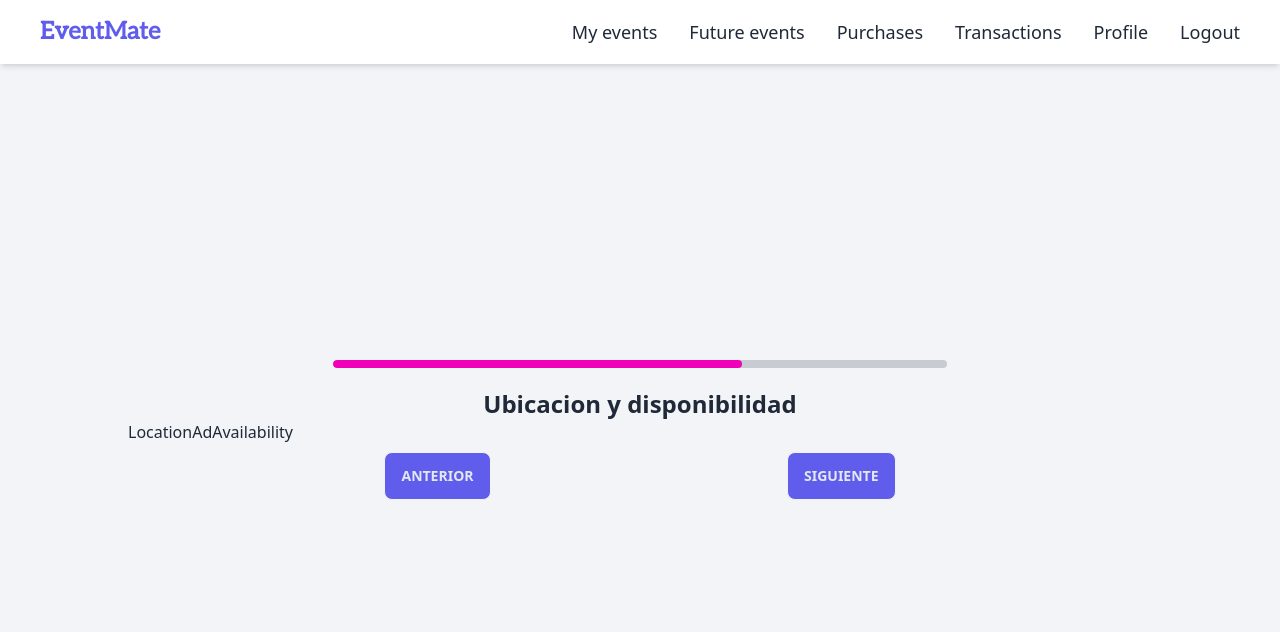
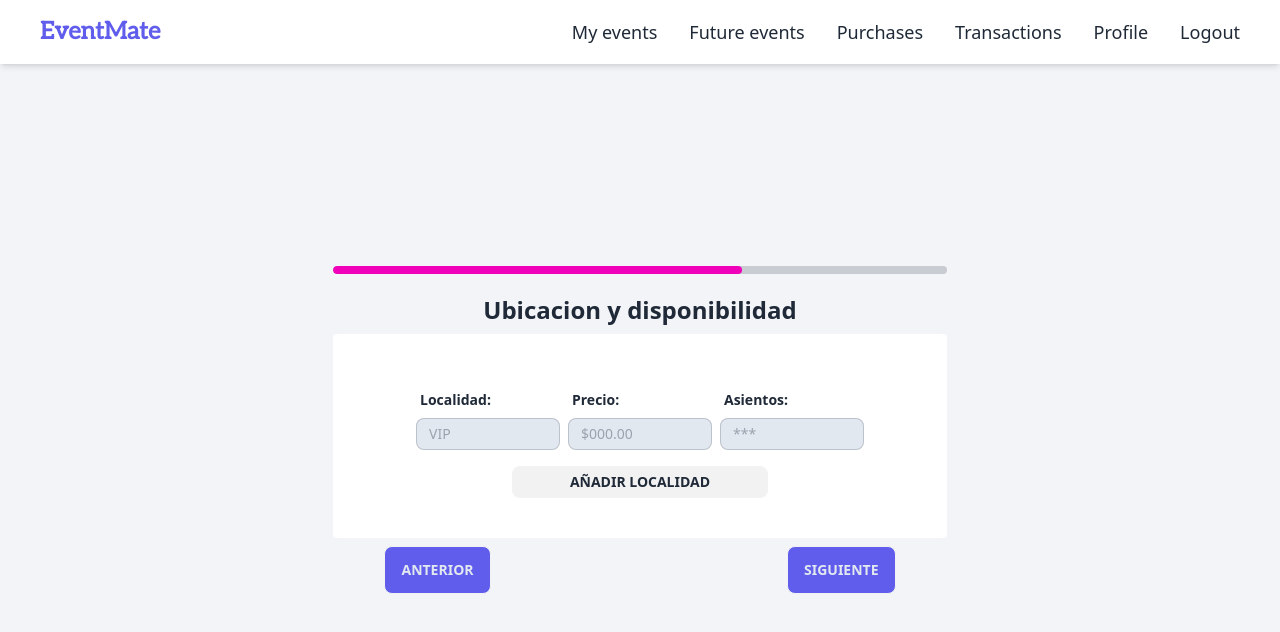
Before and after one commit to fmel025/test-deploy, a React (Vite) app in the folder Client/: page /createnewevent in a window 1280 px wide. Both pictures are taken after a click on the button "SIGUIENTE". Shown: the top 632 px of the page. Built offline with nearby package versions, Linux system fonts and the light colour scheme.

Commit message:
:construction: Add Location and Aviabality form section
Added Location and aviability secion on the multi-step create event form

```diff
--- a/Client/src/components/formsContent/AddressAndDate.jsx
+++ b/Client/src/components/formsContent/AddressAndDate.jsx
@@ -2,7 +2,7 @@ import React from 'react'
 
 function AddressAndDate() {
   return (
-    <div>AddressAndDate</div>
+    <></>
   )
 }
 
--- a/Client/src/components/formsContent/EventDetailsForm.jsx
+++ b/Client/src/components/formsContent/EventDetailsForm.jsx
@@ -6,23 +6,23 @@ function EventDetails() {
       <label className='label'>
         <span className='label-text text-md font-bold'>Nombre del evento:</span>
       </label>
-      <input type='text' className='input input-bordered input-sm bg-slate-200 w-full' placeholder=''></input>
+      <input type='text' className='input input-bordered input-sm bg-slate-200 w-full' placeholder='Evento'></input>
       <label className='label'>
         <span className='label-text text-md font-bold'>Descripcion del evento:</span>
       </label>
-      <input type='text' className='textarea textarea-bordered textarea-sm bg-slate-200 w-full' placeholder=''></input>
+      <input type='text' className='textarea textarea-bordered textarea-sm bg-slate-200 w-full' placeholder='Descripcion detallada'></input>
       <label className='label'>
         <span className='label-text text-md font-bold'>Organizadores:</span>
       </label>
       <div className="join">
-        <input className="input input-sm bg-slate-200 w-full input-bordered join-item" placeholder="" />
+        <input className="input input-sm bg-slate-200 w-full input-bordered join-item" placeholder="Organizador" />
         <button className="btn btn-sm join-item btn-wide">Añadir organizador</button>
       </div>
       <label className='label'>
         <span className='label-text text-md font-bold'>Categorias:</span>
       </label>
       <div className="join">
-        <input className="input input-sm bg-slate-200 w-full input-bordered join-item" placeholder="" />
+        <input className="input input-sm bg-slate-200 w-full input-bordered join-item" placeholder="Categoria" />
         <button className="btn btn-sm join-item btn-wide">Añadir Categoria</button>
       </div>
     </div>
--- a/Client/src/components/formsContent/LocationAdAvailability.jsx
+++ b/Client/src/components/formsContent/LocationAdAvailability.jsx
@@ -1,9 +1,32 @@
 import React from 'react'
 
+
 function LocationAdAvailability() {
-  return (
-    <div>LocationAdAvailability</div>
-  )
+    return (
+        <div className="mt-2 rounded w-11/12 sm:w-5/6 lg:w-3/5 flex-col justify-center p-10 mx-auto bg-white gap-5">
+            <div className='flex flex-wrap justify-center item gap-2 mt-2'>
+                <div className='form-control w-36'>
+                    <label className='label'>
+                        <span className='label-text text-md font-bold'>Localidad:</span>
+                    </label>
+                    <input className='input input-sm input-bordered bg-slate-200' placeholder='VIP' />
+                </div>
+                <div className='form-control w-36'>
+                    <label className='label'>
+                        <span className='label-text text-md font-bold'>Precio:</span>
+                    </label>
+                    <input className='input input-sm input-bordered bg-slate-200' placeholder='$000.00' />
+                </div>
+                <div className='form-control w-36'>
+                    <label className='label'>
+                        <span className='label-text text-md font-bold '>Asientos:</span>
+                    </label>
+                    <input className='input input-sm input-bordered bg-slate-200' placeholder='***' />
+                </div>
+                <button className='btn btn-sm btn-wide mt-2'>Añadir localidad</button>
+            </div>
+        </div>
+    )
 }
 
 export default LocationAdAvailability
```
